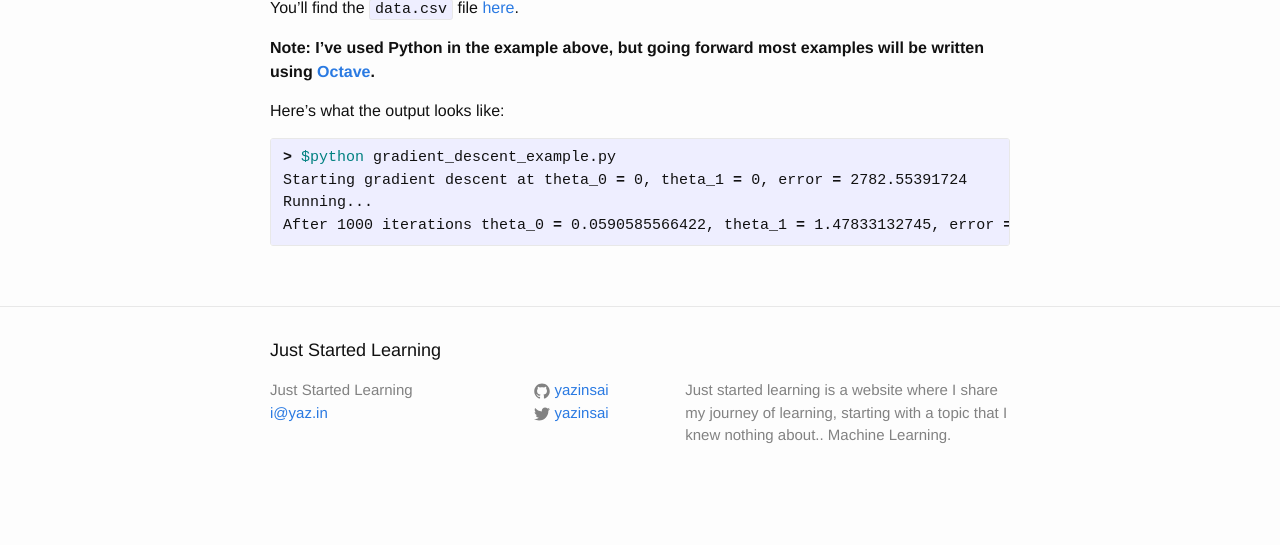
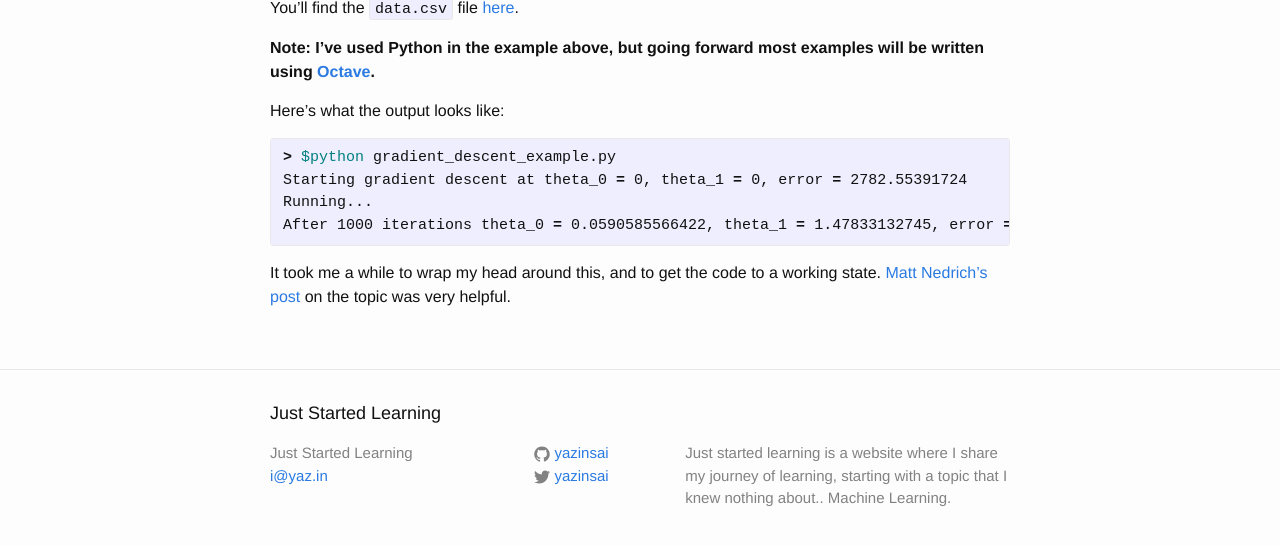
Before and after one commit to juststartedlearning/juststartedlearning.github.com, a Jekyll site: the page built from _posts/2015-12-24-gradient-descent.md, in a window 1280 px wide and 900 px high, scrolled down 1399 px, cut to the strip 330-875 px from the top of the window. Built offline with Jekyll 4.4.1, drawn with Linux system fonts in a browser that asks for light colours; formulas are drawn with MathJax 3; before the commit the page ends 2236 px from its top, so only the background shows below that.

Commit message:
Added attribution

```diff
--- a/_posts/2015-12-24-gradient-descent.md
+++ b/_posts/2015-12-24-gradient-descent.md
@@ -57,3 +57,5 @@ Starting gradient descent at theta_0 = 0, theta_1 = 0, error = 2782.55391724
 Running...
 After 1000 iterations theta_0 = 0.0590585566422, theta_1 = 1.47833132745, error = 56.3163353936
 {% endhighlight %}
+
+It took me a while to wrap my head around this, and to get the code to a working state. [Matt Nedrich's post](http://spin.atomicobject.com/2014/06/24/gradient-descent-linear-regression/) on the topic was very helpful.
```
